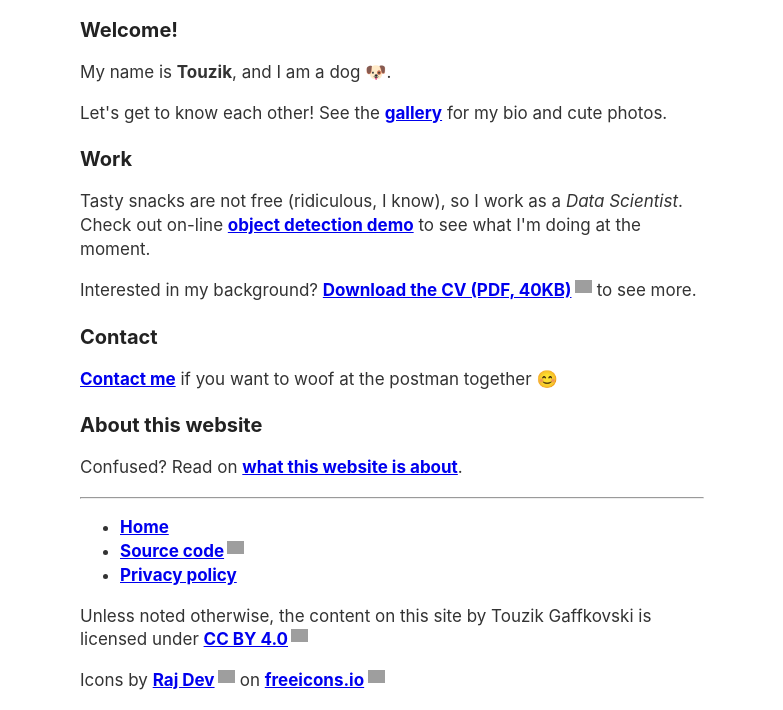
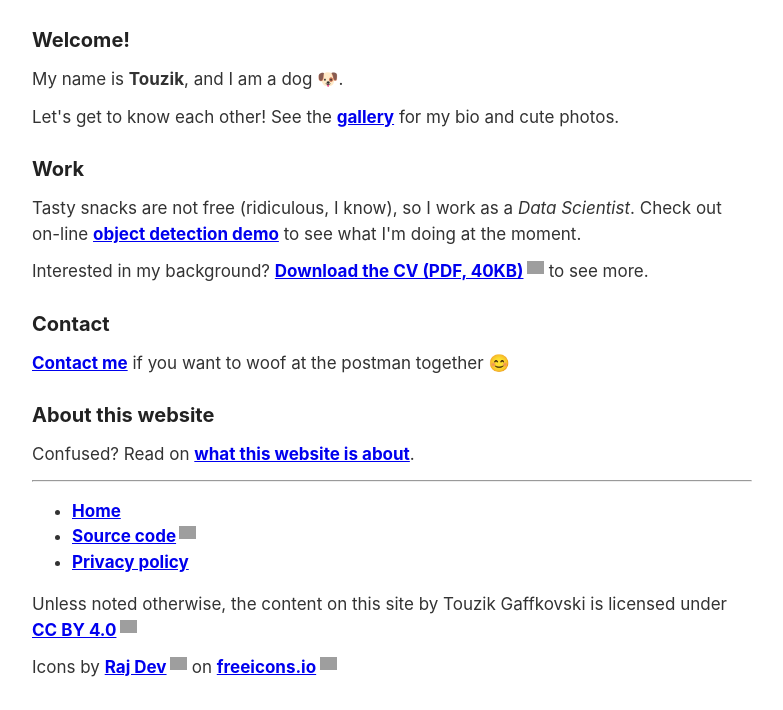
Before and after one commit to tcysin/portfolio, a Django app: template templates/home/home.html in a window 1280 px wide. Shown: the part 417-1127 px from the top of the page, without its empty margins (248-1031 px from the left). After the commit the page ends 1094 px from the top, so only its background shows below. Run offline with Django 3.2, Linux system fonts and the light colour scheme; the template is opened without the code that fills it, so the values that code supplies are empty; grey boxes are pictures that could not be loaded.

Commit message:
Small fixes

```diff
--- a/static/css/style.css
+++ b/static/css/style.css
@@ -1,9 +1,8 @@
 /* margins and responsive layout */
 body {
     margin: auto;
-    padding: 0 8px;
-    max-width: 640px;
-    box-sizing: border-box;
+    padding: 0 24px;
+    max-width: 720px;
 }
 
 /* font styling */
@@ -15,26 +14,24 @@ body {
     color: #333333;
     font-size: 1.7rem;
     font-family: -apple-system, BlinkMacSystemFont, "Segoe UI", Roboto, Oxygen-Sans, Ubuntu, Cantarell, "Helvetica Neue", sans-serif;
-    line-height: 1.4;
+    line-height: 1.5;
+}
+
+p {
+    margin: 1.2rem 0;
 }
 
 h2,
 h3 {
     color: #222222;
     font-size: 2rem;
-    margin-top: 2rem;
-    margin-bottom: 1rem;
+    margin-top: 2.4rem;
+    margin-bottom: 1.2rem;
 }
 
 h1 {
     color: #222222;
     font-size: 3rem;
-}
-
-/* text stuff */
-p,
-li {
-    max-width: 40em;
 }
 
 /* images */
@@ -43,7 +40,7 @@ img {
 }
 
 figure {
-    margin: 1em;
+    margin: 0;
 }
 
 /* link styling */
@@ -84,7 +81,10 @@ textarea,
 button {
     display: block;
     box-sizing: border-box;
-    padding: 3px;
+}
+
+label {
+    font-size: 1.5rem;
 }
 
 input[type="email"],
@@ -92,6 +92,8 @@ input[type="text"],
 textarea,
 button {
     width: 100%;
+    padding: 8px;
+    font-size: 1.7rem;
 }
 
 textarea {
@@ -101,5 +103,4 @@ textarea {
 
 button {
     cursor: pointer;
-    padding: 8px;
 }
--- a/templates/home/contact.html
+++ b/templates/home/contact.html
@@ -12,7 +12,7 @@ Contact | Touzik
     {% csrf_token %}
     {{ form.as_p }}
     <p>
-        <button type="submit">Send message</button>
+        <button type="submit">Send Message</button>
     </p>
 </form>
 {% endblock %}
```
